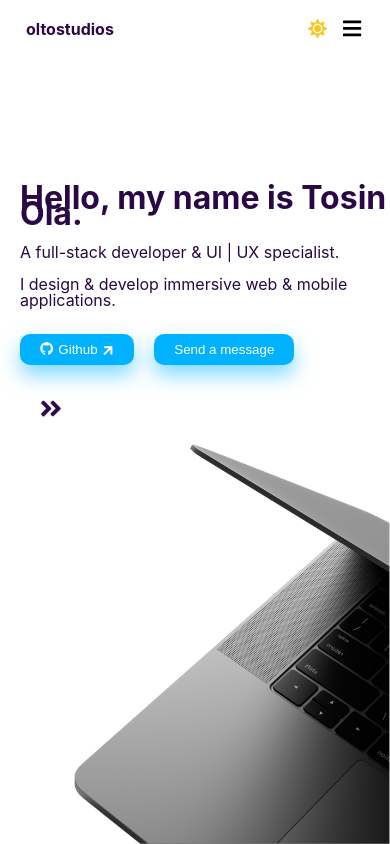
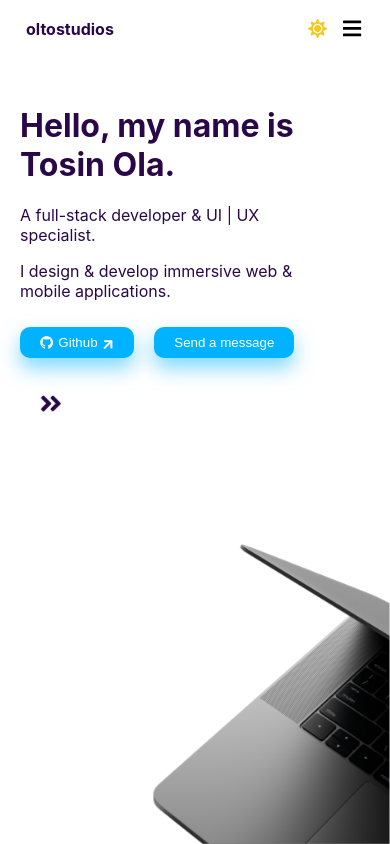
Before and after one commit to tosebikan/oltostudios, a React (Create React App) app: page / in a window 390 px wide. Built offline with nearby package versions, Linux system fonts and the light colour scheme.

Commit message:
responsive updates

```diff
--- a/src/screens/aboutScreen.css
+++ b/src/screens/aboutScreen.css
@@ -4,8 +4,8 @@
 
 .hero-text {
   color: #2a0848;
-  line-height: 1rem;
-  padding-top: 10vh;
+  /* line-height: 1rem; */
+  padding-top: 5vh;
   margin-left: 20px;
 }
 
@@ -89,7 +89,7 @@ span {
 }
 
 .hero-image {
-  height: 400px;
+  height: 350px;
   position: absolute;
   right: 0;
   bottom: 0;
@@ -109,6 +109,24 @@ span {
   }
 }
 
+@media (max-width: 400px) {
+  .hero-image {
+    height: 300px;
+  }
+  .hero-text {
+    max-width: 80%;
+    padding-top: 0;
+  }
+}
+@media (max-width: 350px) {
+  .hero-image {
+    height: 200px;
+  }
+  .hero-text {
+    max-width: 90%;
+    padding-top: 0;
+  }
+}
 @media (min-width: 1000px) {
   .about-hero {
     display: flex;
@@ -133,6 +151,7 @@ span {
   .hero-text {
     padding-top: 30vh;
     margin-left: 50px;
+    line-height: 1rem;
   }
 
   .hero-text h1 {
```
